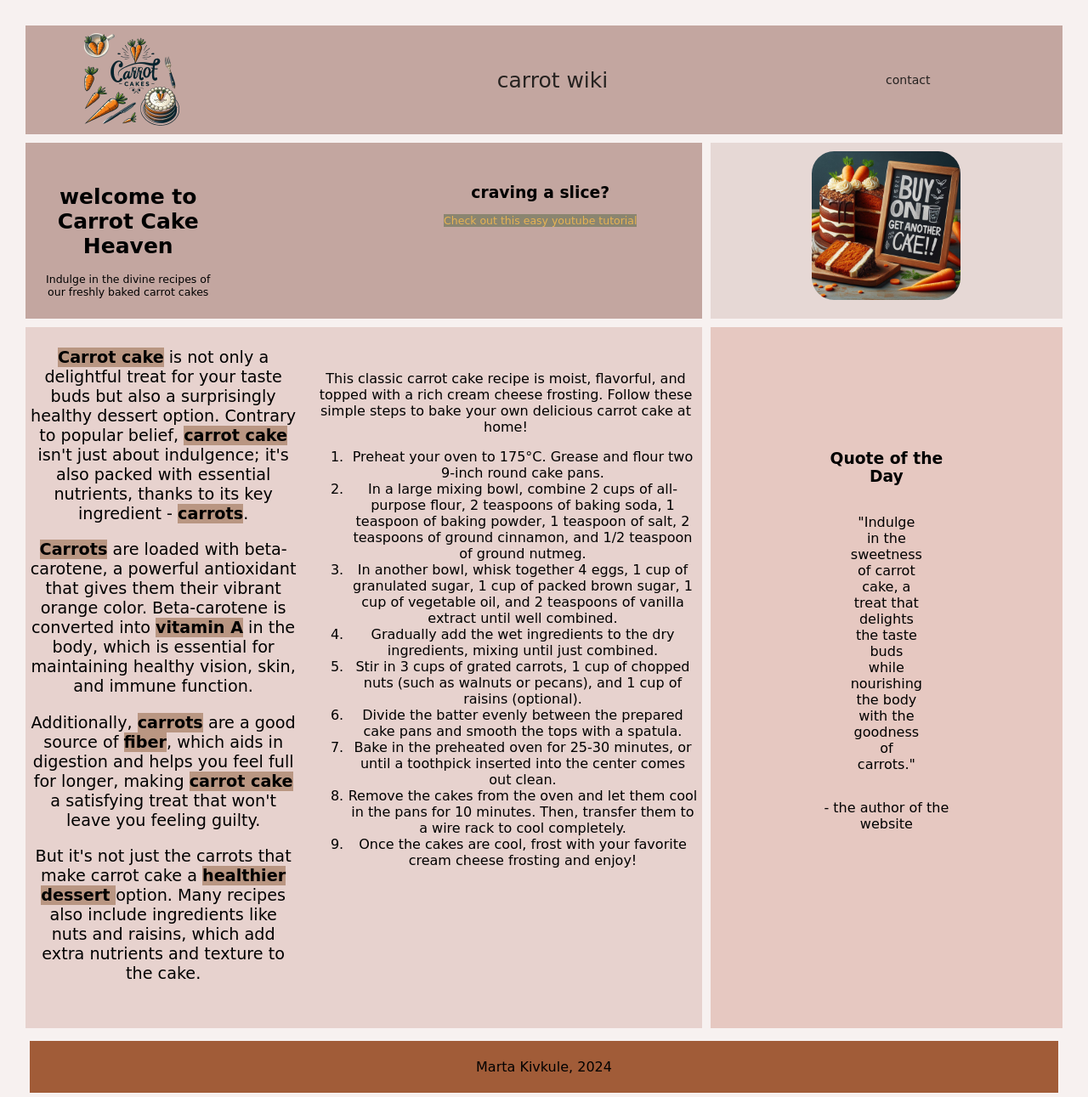
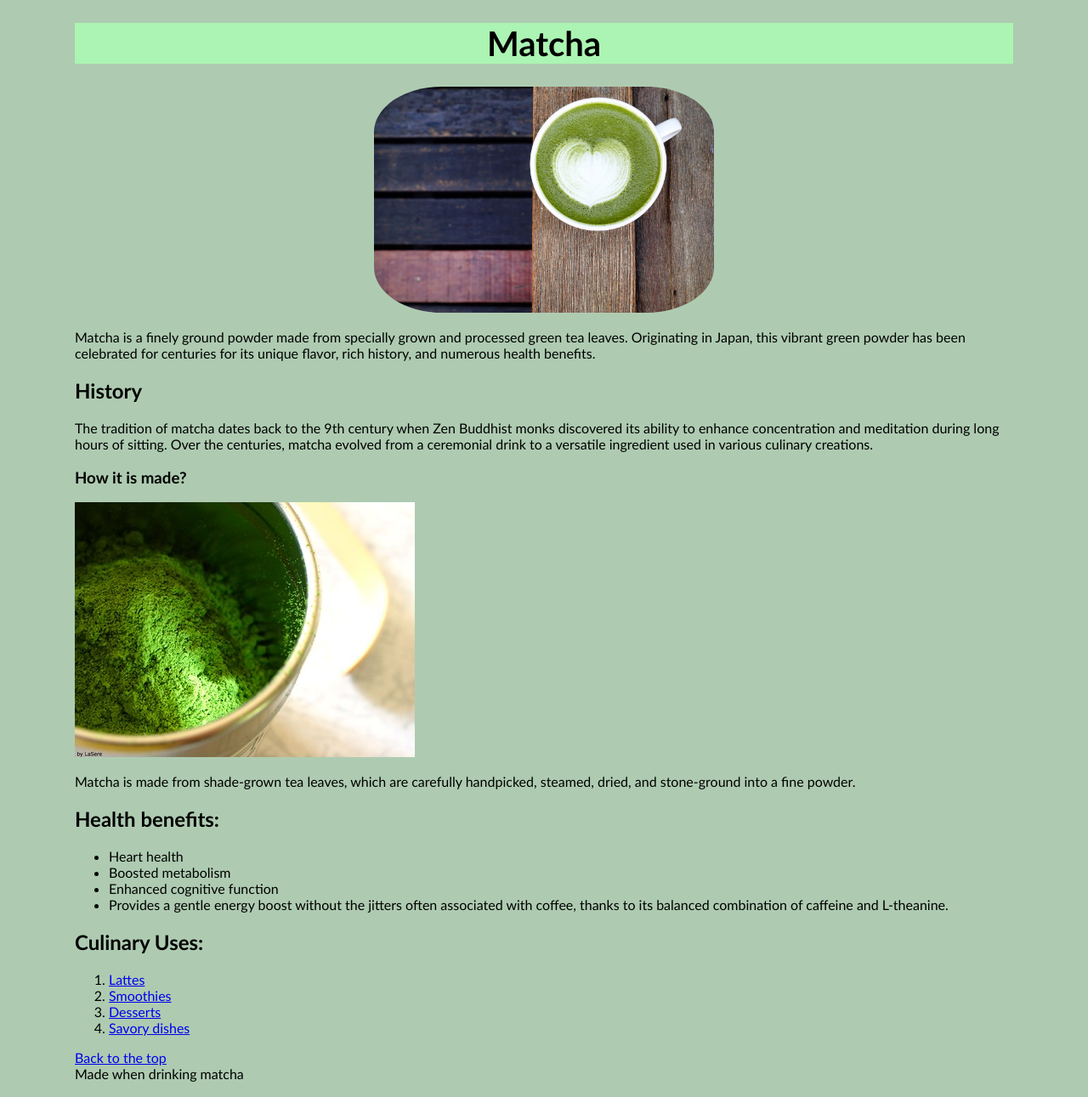
Before and after one commit to martaelk/homework_html, a plain HTML site: page index.html in a window 1280 px wide. Shown: the whole page at 85% size. Drawn offline with Linux system fonts and the light colour scheme.

Commit message:
rename x2

```diff
--- a/index.html
+++ b/index.html
@@ -3,90 +3,42 @@
 <head>
     <meta charset="UTF-8">
     <meta name="viewport" content="width=device-width, initial-scale=1.0">
-    <title>Carrot cake</title>
-    <link rel="stylesheet" href="styles/styleh2.css">
+    <link rel="stylesheet" href="styles/style.css">
+    <title>Matcha tea</title>
 </head>
+
 <body>
     <header>
+        <h1 id="top">Matcha</h1>
+    </header>
+    <main>
+        <div class="matcha-powder">
+            <img id="matcha-image" width="250" height="180" src="pics/matcha-powder.jpg" alt="Matcha made into latte">
+        </div>
+        <p>Matcha is a finely ground powder made from specially grown and processed green tea leaves. Originating in Japan, this vibrant green powder has been celebrated for centuries for its unique flavor, rich history, and numerous health benefits.</p>
+        <h2>History</h2>
+        <p>The tradition of matcha dates back to the 9th century when Zen Buddhist monks discovered its ability to enhance concentration and meditation during long hours of sitting. Over the centuries, matcha evolved from a ceremonial drink to a versatile ingredient used in various culinary creations.</p>
+        <h3>How it is made?</h3>
+        <img  src="pics/powder.jpg" alt="Matcha powder">
+        <p>Matcha is made from shade-grown tea leaves, which are carefully handpicked, steamed, dried, and stone-ground into a fine powder.</p>
+        <h2>Health benefits:</h2>
+        <ul>
+            <li>Heart health</li>
+            <li>Boosted metabolism</li>
+            <li>Enhanced cognitive function</li>
+            <li>Provides a gentle energy boost without the jitters often associated with coffee, thanks to its balanced combination of caffeine and L-theanine.</li>
+        </ul>
 
-        <div class="brand">
-            <img src="pics/brand-removebg-preview.png" alt="Carrot cakes logo" height="125px">
-
-        </div>
-
-        <div class="nav">
-
-                <p><a href="https://en.wikipedia.org/wiki/Carrot_cake">carrot wiki</a></p>
-
-        </div>
-
-        <div class="tools">
-            <a href="#contact">contact</a>
-        </div>
-    </header>
-
-    <div class="hero">
-        <div class="feature">
-           <h1>welcome to Carrot Cake Heaven</h1>
-            <p>Indulge in the divine recipes of our freshly baked carrot cakes</p>
-        </div>
-
-        <div class="action">
-            <h2>craving a slice?</h2>
-            <a href="https://www.youtube.com/watch?v=cVO7WOlJFY8" class="tutorial">Check out this easy youtube tutorial</a>
-        </div>
-    </div>
-
-    <div class="desktop-ad">
-
-        <a href="https://www.lapsasmaja.lv/kukas-un-saldumi/kukas/burkanu-kuka-ar-mandelem-un-bruklenem"><img src="pics/add.jpg" alt="Ad picture for carrot cake"></a>
-    </div>
-
-
-    <main>
-        <div class="article-feature">
-            <p><strong>Carrot cake</strong> is not only a delightful treat for your taste buds but also a surprisingly healthy dessert option. Contrary to popular belief, <strong>carrot cake</strong> isn't just about indulgence; it's also packed with essential nutrients, thanks to its key ingredient - <strong>carrots</strong>.</p>
-            <p><strong>Carrots</strong> are loaded with beta-carotene, a powerful antioxidant that gives them their vibrant orange color. Beta-carotene is converted into <strong>vitamin A</strong> in the body, which is essential for maintaining healthy vision, skin, and immune function.</p>
-            <p>Additionally, <strong>carrots</strong> are a good source of <strong>fiber</strong>, which aids in digestion and helps you feel full for longer, making <strong>carrot cake</strong> a satisfying treat that won't leave you feeling guilty.</p>
-            <p>But it's not just the carrots that make carrot cake a <strong>healthier dessert </strong>option. Many recipes also include ingredients like nuts and raisins, which add extra nutrients and texture to the cake.</p>
-
-        </div>
-        <div class="mobile-ad">
-
-            <a href="https://www.lapsasmaja.lv/kukas-un-saldumi/kukas/burkanu-kuka-ar-mandelem-un-bruklenem"><img src="pics/add_Easy-Resize.com.jpg" alt="Ad picture for carrot cake"></a>
-        </div>
-        <div class="article-listing">
-
-            <p>This classic carrot cake recipe is moist, flavorful, and topped with a rich cream cheese frosting. Follow these simple steps to bake your own delicious carrot cake at home!</p>
-            <ol>
-                <li>Preheat your oven to 175°C. Grease and flour two 9-inch round cake pans.</li>
-                <li>In a large mixing bowl, combine 2 cups of all-purpose flour, 2 teaspoons of baking soda, 1 teaspoon of baking powder, 1 teaspoon of salt, 2 teaspoons of ground cinnamon, and 1/2 teaspoon of ground nutmeg.</li>
-                <li>In another bowl, whisk together 4 eggs, 1 cup of granulated sugar, 1 cup of packed brown sugar, 1 cup of vegetable oil, and 2 teaspoons of vanilla extract until well combined.</li>
-                <li>Gradually add the wet ingredients to the dry ingredients, mixing until just combined.</li>
-                <li>Stir in 3 cups of grated carrots, 1 cup of chopped nuts (such as walnuts or pecans), and 1 cup of raisins (optional).</li>
-                <li>Divide the batter evenly between the prepared cake pans and smooth the tops with a spatula.</li>
-                <li>Bake in the preheated oven for 25-30 minutes, or until a toothpick inserted into the center comes out clean.</li>
-                <li>Remove the cakes from the oven and let them cool in the pans for 10 minutes. Then, transfer them to a wire rack to cool completely.</li>
-                <li>Once the cakes are cool, frost with your favorite cream cheese frosting and enjoy!</li>
-            </ol>
-        </div>
+        <h2>Culinary Uses:</h2>
+        <ol>
+            <li><a href="https://www.foodandwine.com/recipes/matcha-latte">Lattes</a></li>
+            <li><a href="https://www.jessicagavin.com/super-green-smoothie-with-matcha-tea/">Smoothies</a></li>
+            <li><a href="https://cheneetoday.com/matcha-chocolate-chip-cookies/">Desserts</a></li>
+            <li><a href="https://www.jadeleafmatcha.com/blogs/matcha-recipes/crispy-matcha-rice-with-spicy-tuna">Savory dishes</a></li>
+        </ol>
     </main>
 
-        <div class="sidebar">
-            <div class="sidebar-feature">
-                <h3>Quote of the Day</h3>
-                <blockquote>
-                    "Indulge in the sweetness of carrot cake, a treat that delights the taste buds while nourishing the body with the goodness of carrots."
-                </blockquote>
-                <p class="quote-author">- the author of the website</p>
-            </div>
-        </div>
-
-
-    <footer>
-        <div class="footer">
-            <p>Marta Kivkule, 2024</p>
-        </div>
-    </footer>
+    <a href="#top">Back to the top</a>
+    <footer id="last_footer"> Made when drinking matcha</footer>
 </body>
 </html>
```
Also changed, not shown: index-matcha.html (deleted, +0 -44 lines).
